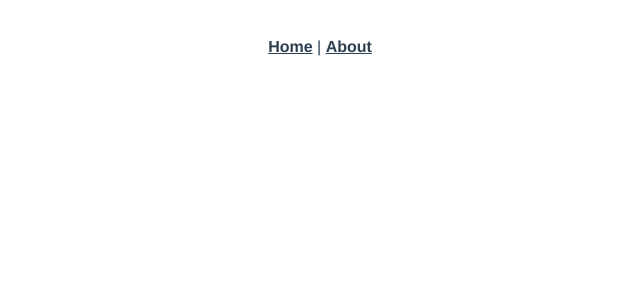
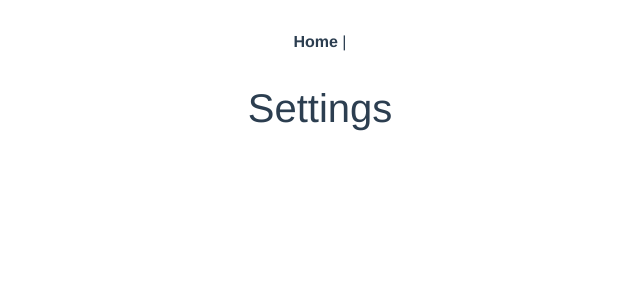
Before and after one commit to fogelkuba/vue-workshop, a Vue app: page /#/settings in a window 1280 px wide. Shown: the top 300 px of the page, without its empty margins (320-960 px from the left). Built offline with nearby package versions, Linux system fonts and the light colour scheme.

Commit message:
[#1.2] Router Setting

```diff
--- a/package.json
+++ b/package.json
@@ -8,7 +8,9 @@
     "lint": "vue-cli-service lint"
   },
   "dependencies": {
-    "vue": "^2.6.6",
+    "bootstrap": "^4.3.1",
+    "bootstrap-vue": "^2.0.0-rc.14",
+    "vue": "^2.6.9",
     "vue-router": "^3.0.1",
     "vuex": "^3.0.1"
   },
--- a/src/App.vue
+++ b/src/App.vue
@@ -2,7 +2,7 @@
   <div id="app">
     <div id="nav">
       <router-link to="/">Home</router-link> |
-      <router-link to="/about">About</router-link>
+
     </div>
     <router-view />
   </div>
--- a/src/router.js
+++ b/src/router.js
@@ -12,13 +12,22 @@ export default new Router({
       component: Home
     },
     {
-      path: "/about",
-      name: "about",
-      // route level code-splitting
-      // this generates a separate chunk (about.[hash].js) for this route
-      // which is lazy-loaded when the route is visited.
+      path: "/vote",
+      name: "vote",
       component: () =>
-        import(/* webpackChunkName: "about" */ "./views/About.vue")
+        import(/* webpackChunkName: "about" */ "./views/Vote.vue")
+    },
+    {
+      path: "/score",
+      name: "score",
+      component: () =>
+        import(/* webpackChunkName: "about" */ "./views/Score.vue")
+    },
+    {
+      path: "/settings",
+      name: "settings",
+      component: () =>
+        import(/* webpackChunkName: "about" */ "./views/Settings.vue")
     }
   ]
 });
--- a/src/views/About.vue
+++ /dev/null
@@ -1,5 +0,0 @@
-<template>
-  <div class="about">
-    <h1>This is an about page</h1>
-  </div>
-</template>
--- /dev/null
+++ b/src/views/Score.vue
@@ -0,0 +1,13 @@
+<template>
+    <h1>Score</h1>
+</template>
+
+<script>
+    export default {
+        name: "Score"
+    }
+</script>
+
+<style scoped>
+
+</style>
--- /dev/null
+++ b/src/views/Settings.vue
@@ -0,0 +1,13 @@
+<template>
+    <h1>Settings</h1>
+</template>
+
+<script>
+    export default {
+        name: "Settings"
+    }
+</script>
+
+<style scoped>
+
+</style>
--- /dev/null
+++ b/src/views/Vote.vue
@@ -0,0 +1,13 @@
+<template>
+    <h1>Vote</h1>
+</template>
+
+<script>
+    export default {
+        name: "Vote"
+    }
+</script>
+
+<style scoped>
+
+</style>
```
Also changed, not shown: src/main.js (+8 -0 lines), 1 other file (tests, documents, lock files or other folders).
